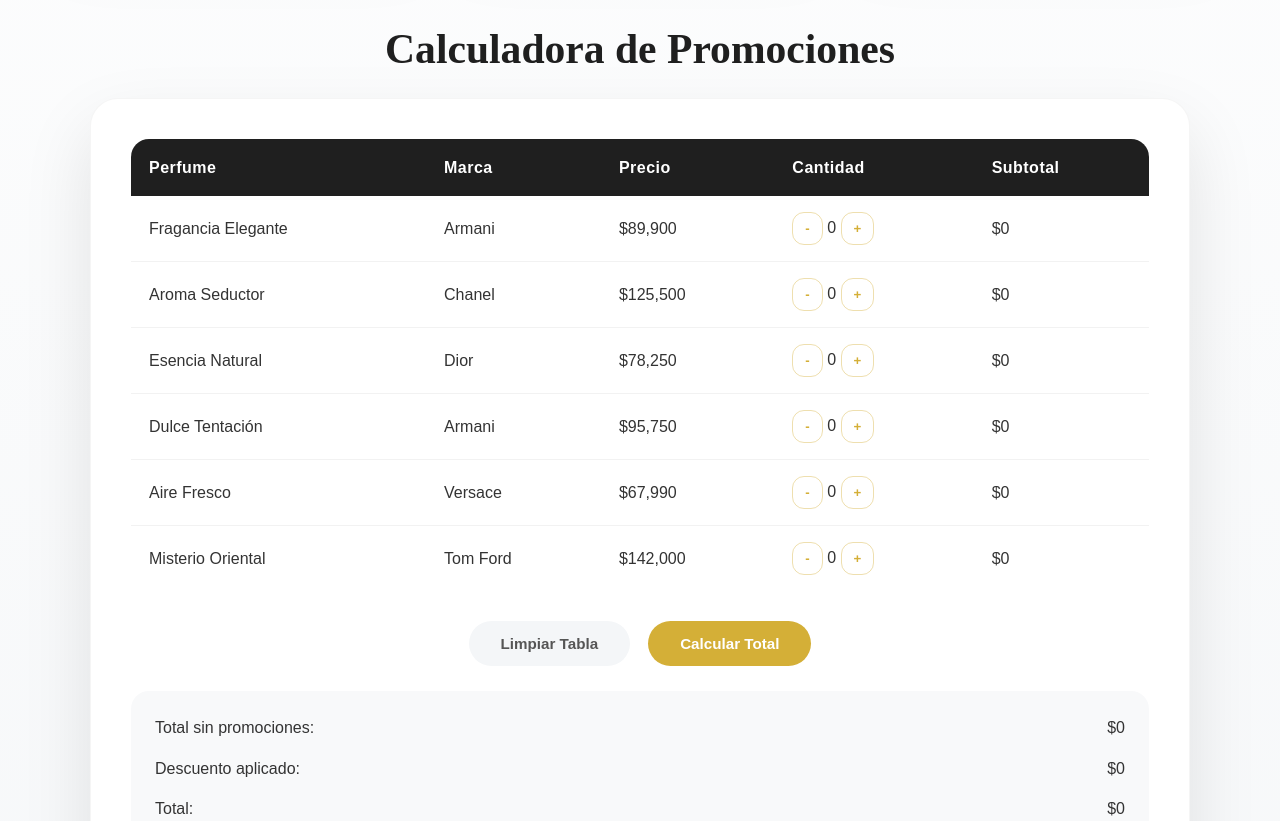
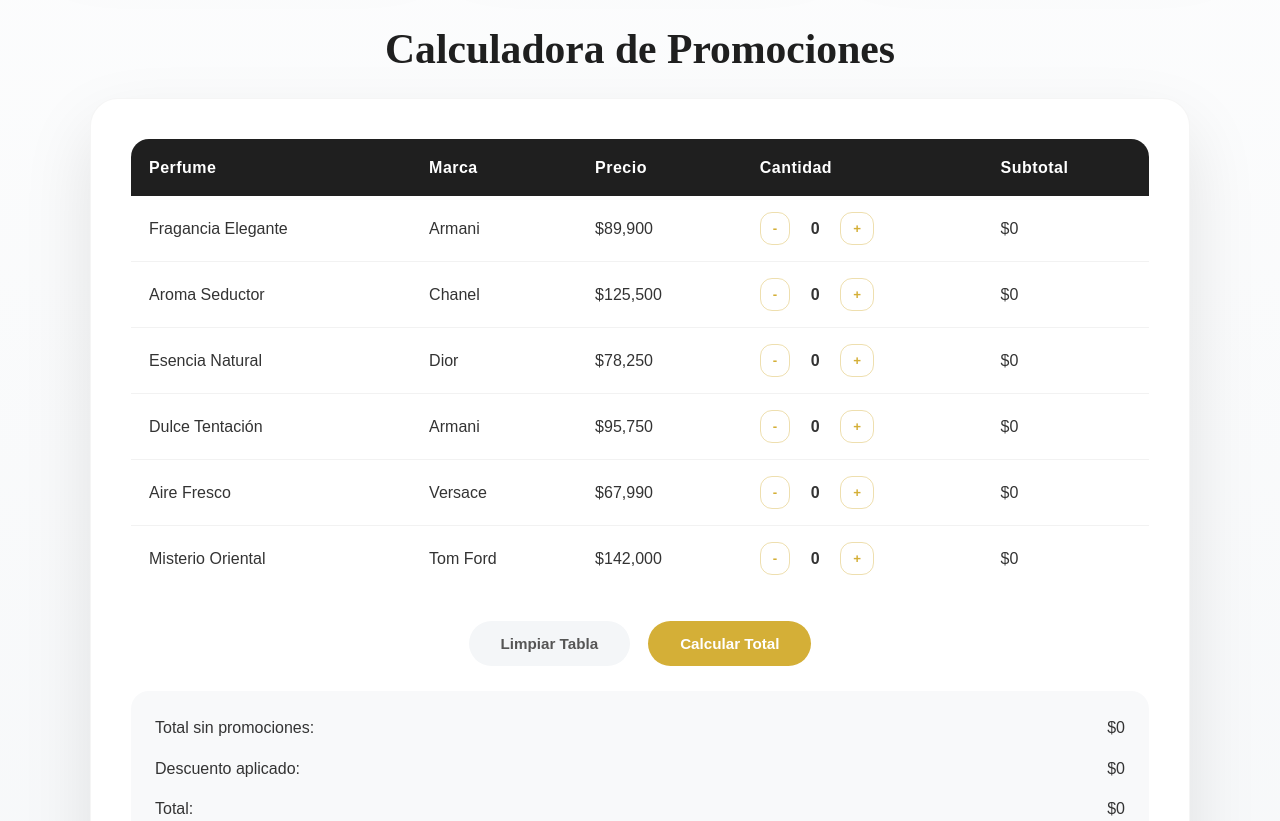
Before and after one commit to stwb00/local, a plain HTML site: page promociones.html in a window 1280 px wide. Shown: the part 720-1541 px from the top of the page. Drawn offline with Linux system fonts and the light colour scheme.

Commit message:
fix tabla promos

```diff
--- a/scripts/promociones.js
+++ b/scripts/promociones.js
@@ -21,15 +21,17 @@ document.addEventListener('DOMContentLoaded', () => {
         perfumes.forEach((perfume) => {
             const row = document.createElement('tr');
             row.innerHTML = `
-                <td>${perfume.name}</td>
-                <td>${perfume.brand}</td>
-                <td>$${perfume.price.toLocaleString()}</td>
-                <td>
-                    <button onclick="updateQuantity(${perfume.id}, -1)">-</button>
-                    <span id="qty-${perfume.id}">0</span>
-                    <button onclick="updateQuantity(${perfume.id}, 1)">+</button>
+                <td data-label="Perfume">${perfume.name}</td>
+                <td data-label="Marca">${perfume.brand}</td>
+                <td data-label="Precio">$${perfume.price.toLocaleString()}</td>
+                <td data-label="Cantidad">
+                    <div class="qty-controls">
+                        <button onclick="updateQuantity(${perfume.id}, -1)">-</button>
+                        <span id="qty-${perfume.id}">0</span>
+                        <button onclick="updateQuantity(${perfume.id}, 1)">+</button>
+                    </div>
                 </td>
-                <td id="subtotal-${perfume.id}">$0</td>
+                <td data-label="Subtotal" id="subtotal-${perfume.id}">$0</td>
             `;
             calculatorItemsContainer.appendChild(row);
         });
--- a/styles/promociones.css
+++ b/styles/promociones.css
@@ -182,6 +182,16 @@
     border: 1px solid rgba(0, 0, 0, 0.04);
 }
 
+.products-table {
+    width: 100%;
+    overflow-x: auto;
+    -webkit-overflow-scrolling: touch;
+}
+
+.products-table .calculator-table {
+    min-width: 620px;
+}
+
 .calculator-table {
     width: 100%;
     border-collapse: collapse;
@@ -224,6 +234,18 @@
 
 .calculator-table button:hover {
     background-color: rgba(212, 175, 55, 0.15);
+}
+
+.qty-controls {
+    display: inline-flex;
+    align-items: center;
+    gap: 12px;
+}
+
+.qty-controls span {
+    min-width: 26px;
+    text-align: center;
+    font-weight: 600;
 }
 
 .calculator-actions {
```
